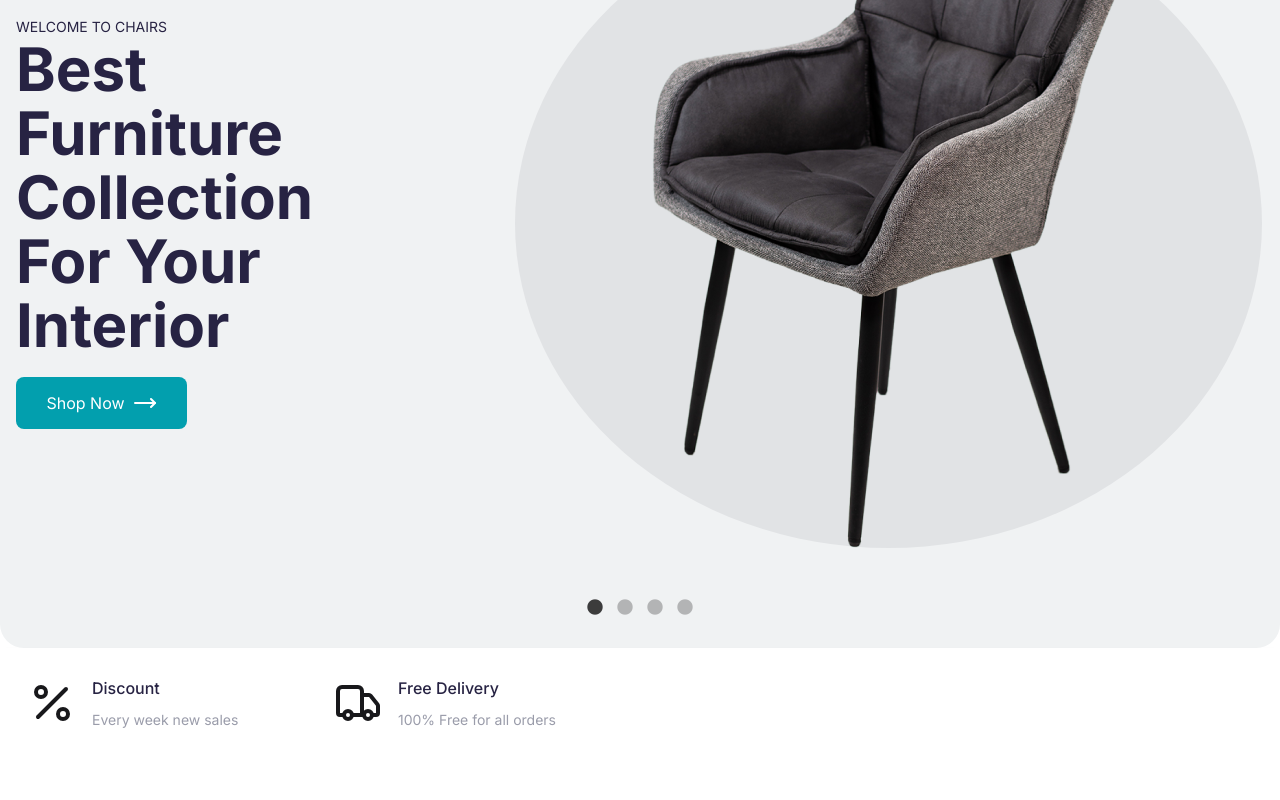
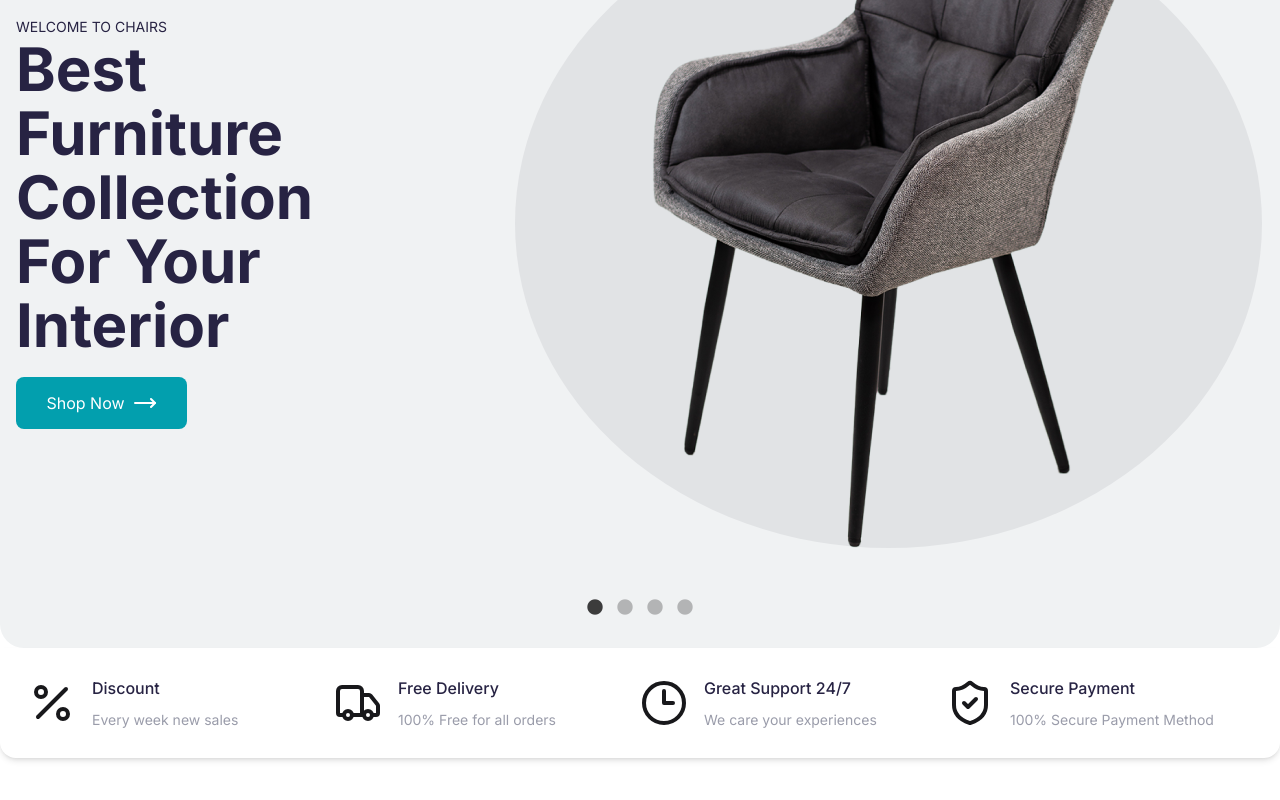
Before and after one commit to bdancost/ecommerce_app, a React (Vite) app: page / in a window 1280 px wide. Shown: the part 416-1216 px from the top of the page. Before the commit the page ends 1174 px from the top, so only its background shows below. Built offline with nearby package versions, Linux system fonts and the light colour scheme.

Commit message:
Adicionando icones no component Delivery

```diff
--- a/src/Components/Delivery/Delivery.jsx
+++ b/src/Components/Delivery/Delivery.jsx
@@ -1,8 +1,8 @@
-import { Percent, Truck } from "lucide-react";
+import { Clock3, Percent, ShieldCheck, Truck } from "lucide-react";
 
 const Delivery = () => {
   return (
-    <div className="lg:container mx-auto">
+    <div className="lg:container mx-auto shadow-md p-7 rounded-b-2xl">
       <div className="grid grid-cols-4">
         <div className="delivery_wrapper">
           <div className="flex items-center gap-4">
@@ -35,6 +35,38 @@ const Delivery = () => {
             </div>
           </div>
         </div>
+
+        <div className="delivery_wrapper">
+          <div className="flex items-center gap-4">
+            <p>
+              <Clock3 size="3rem" />
+            </p>
+            <div>
+              <h4 className="text-base text-[#272343] capitalize font-inter font-medium mb-2.5">
+                Great Support 24/7
+              </h4>
+              <p className="text-sm text-[#9a9caa] font-inter font-normal">
+                We care your experiences
+              </p>
+            </div>
+          </div>
+        </div>
+
+        <div className="delivery_wrapper">
+          <div className="flex items-center gap-4">
+            <p>
+              <ShieldCheck size="3rem" />
+            </p>
+            <div>
+              <h4 className="text-base text-[#272343] capitalize font-inter font-medium mb-2.5">
+                Secure Payment
+              </h4>
+              <p className="text-sm text-[#9a9caa] font-inter font-normal">
+                100% Secure Payment Method
+              </p>
+            </div>
+          </div>
+        </div>
       </div>
     </div>
   );
--- a/src/Pages/Home/Home.jsx
+++ b/src/Pages/Home/Home.jsx
@@ -10,7 +10,7 @@ const Home = () => {
       </div>
 
       {/* delivery component */}
-      <div className="w-full min-h-[#150px] bg-white shadow-md p-7">
+      <div className="w-full min-h-[#150px] bg-white mb-20">
         <Delivery />
       </div>
     </div>
```
